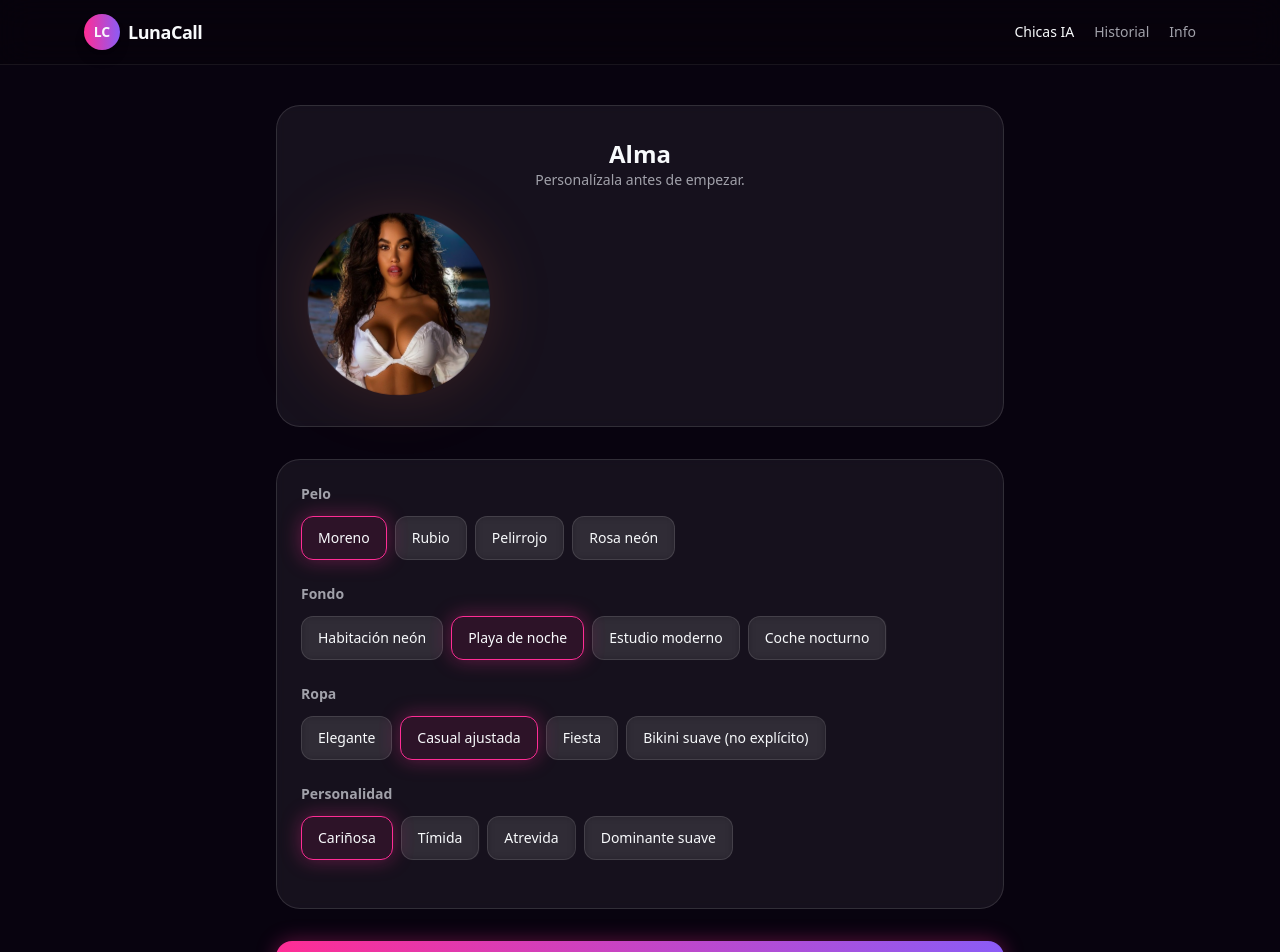
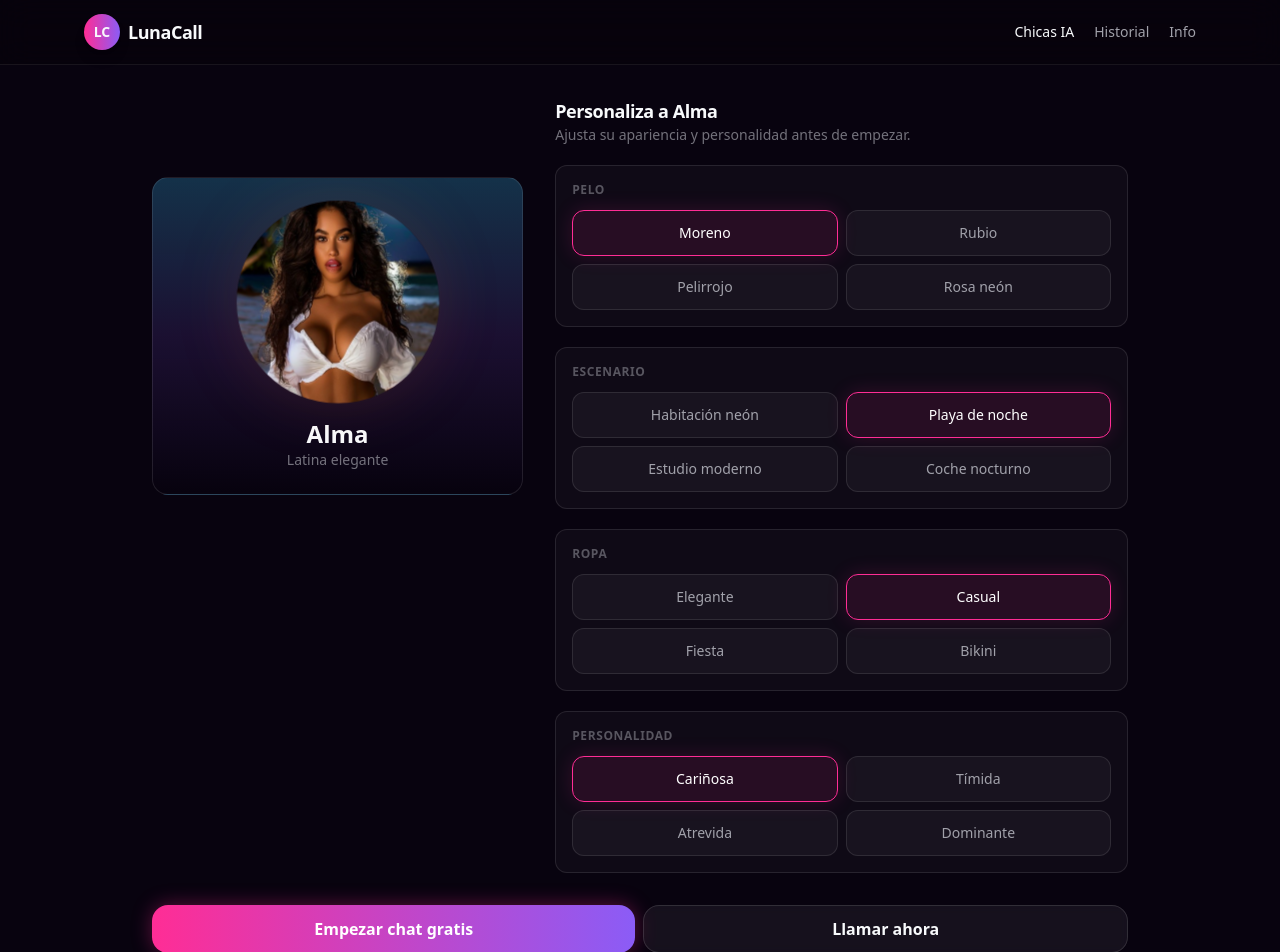
Before and after one commit to 3737631/luciaia, a Next.js app: page /luciaia/customize/alma in a window 1280 px wide. Shown: the top 952 px of the page. Built offline with nearby package versions, Linux system fonts and the light colour scheme.

Commit message:
redesign: customize page layout + chat window improvements + compact cards + hero

```diff
--- a/src/components/CustomizeClient.tsx
+++ b/src/components/CustomizeClient.tsx
@@ -7,7 +7,6 @@ import Header from "@/components/Header";
 import Footer from "@/components/Footer";
 import Avatar from "@/components/Avatar";
 import NeonButton from "@/components/NeonButton";
-import { OptionGroup } from "@/components/CustomizationPanel";
 import { Girl } from "@/data/girls";
 import { Customization, getCustomization, saveCustomization } from "@/lib/storage";
 
@@ -27,16 +26,16 @@ const backgroundOptions = [
 
 const outfitOptions = [
   { value: "elegante", label: "Elegante" },
-  { value: "casual", label: "Casual ajustada" },
+  { value: "casual", label: "Casual" },
   { value: "fiesta", label: "Fiesta" },
-  { value: "bikini-suave", label: "Bikini suave (no explícito)" },
+  { value: "bikini-suave", label: "Bikini" },
 ];
 
 const personalityOptions = [
   { value: "carinosa", label: "Cariñosa" },
   { value: "timida", label: "Tímida" },
   { value: "atrevida", label: "Atrevida" },
-  { value: "dominante", label: "Dominante suave" },
+  { value: "dominante", label: "Dominante" },
 ];
 
 const backgroundGradients: Record<string, string> = {
@@ -45,6 +44,29 @@ const backgroundGradients: Record<string, string> = {
   studio: "from-purple/25 via-white/5 to-transparent",
   "car-night": "from-purple/30 via-pink/10 to-transparent",
 };
+
+function OptionCard({
+  label,
+  selected,
+  onClick,
+}: {
+  label: string;
+  selected: boolean;
+  onClick: () => void;
+}) {
+  return (
+    <button
+      onClick={onClick}
+      className={`rounded-xl border px-4 py-3 text-sm font-medium transition-all duration-200 min-h-[44px] ${
+        selected
+          ? "border-pink bg-pink/10 text-white shadow-[0_0_20px_rgba(255,45,152,0.15)]"
+          : "border-white/10 bg-white/[0.04] text-muted hover:border-white/25 hover:text-white"
+      }`}
+    >
+      {label}
+    </button>
+  );
+}
 
 export default function CustomizeClient({ girl }: { girl: Girl }) {
   const router = useRouter();
@@ -69,12 +91,12 @@ export default function CustomizeClient({ girl }: { girl: Girl }) {
   return (
     <>
       <Header />
-      <main className="mx-auto max-w-3xl overflow-x-hidden px-4 pb-24 pt-6 sm:px-5 sm:py-10">
-        <div
-          className={`rounded-xl2 card-surface p-6 mb-8 text-center bg-gradient-to-b sm:p-8 ${backgroundGradients[custom.background]}`}
-        >
-          <h1 className="text-2xl font-bold">{girl.name}</h1>
-          <p className="mb-6 text-muted text-sm">Personalízala antes de empezar.</p>
+      <main className="mx-auto max-w-5xl overflow-x-hidden px-4 pb-32 pt-4 sm:px-6 sm:pt-8">
+        <div className="grid gap-6 sm:grid-cols-5 sm:gap-8">
+          {/* Preview */}
+          <div className="sm:col-span-2">
+            <div className={`sticky top-20 overflow-hidden rounded-2xl border border-white/10 bg-gradient-to-b ${backgroundGradients[custom.background]}`}>
+              <div className="flex flex-col items-center p-6 text-center">
                 <Avatar
                   name={girl.id}
                   accentColor={girl.accentColor}
@@ -82,39 +104,88 @@ export default function CustomizeClient({ girl }: { girl: Girl }) {
                   hair={custom.hair}
                   outfit={custom.outfit}
                   background={custom.background}
-            size={180}
+                  size={200}
                   animated
                 />
+                <h1 className="mt-4 text-2xl font-bold">{girl.name}</h1>
+                <p className="text-sm text-muted/70">{girl.style}</p>
+              </div>
+            </div>
           </div>
 
-        <div className="rounded-xl2 card-surface p-6">
-          <OptionGroup
-            label="Pelo"
-            options={hairOptions}
-            selected={custom.hair}
-            onSelect={(v) => update("hair", v)}
-          />
-          <OptionGroup
-            label="Fondo"
-            options={backgroundOptions}
-            selected={custom.background}
-            onSelect={(v) => update("background", v)}
-          />
-          <OptionGroup
-            label="Ropa"
-            options={outfitOptions}
-            selected={custom.outfit}
-            onSelect={(v) => update("outfit", v)}
-          />
-          <OptionGroup
-            label="Personalidad"
-            options={personalityOptions}
-            selected={custom.personality}
-            onSelect={(v) => update("personality", v)}
-          />
+          {/* Options */}
+          <div className="space-y-5 sm:col-span-3">
+            <div>
+              <h2 className="text-lg font-bold tracking-tight">Personaliza a {girl.name}</h2>
+              <p className="text-sm text-muted/70">Ajusta su apariencia y personalidad antes de empezar.</p>
             </div>
 
-        <div className="mt-8 flex flex-col gap-3">
+            {/* Hair */}
+            <div className="rounded-xl border border-white/10 bg-white/[0.03] p-4">
+              <p className="mb-3 text-xs font-semibold uppercase tracking-wider text-muted/50">Pelo</p>
+              <div className="grid grid-cols-2 gap-2">
+                {hairOptions.map((opt) => (
+                  <OptionCard
+                    key={opt.value}
+                    label={opt.label}
+                    selected={custom.hair === opt.value}
+                    onClick={() => update("hair", opt.value)}
+                  />
+                ))}
+              </div>
+            </div>
+
+            {/* Background */}
+            <div className="rounded-xl border border-white/10 bg-white/[0.03] p-4">
+              <p className="mb-3 text-xs font-semibold uppercase tracking-wider text-muted/50">Escenario</p>
+              <div className="grid grid-cols-2 gap-2">
+                {backgroundOptions.map((opt) => (
+                  <OptionCard
+                    key={opt.value}
+                    label={opt.label}
+                    selected={custom.background === opt.value}
+                    onClick={() => update("background", opt.value)}
+                  />
+                ))}
+              </div>
+            </div>
+
+            {/* Outfit */}
+            <div className="rounded-xl border border-white/10 bg-white/[0.03] p-4">
+              <p className="mb-3 text-xs font-semibold uppercase tracking-wider text-muted/50">Ropa</p>
+              <div className="grid grid-cols-2 gap-2">
+                {outfitOptions.map((opt) => (
+                  <OptionCard
+                    key={opt.value}
+                    label={opt.label}
+                    selected={custom.outfit === opt.value}
+                    onClick={() => update("outfit", opt.value)}
+                  />
+                ))}
+              </div>
+            </div>
+
+            {/* Personality */}
+            <div className="rounded-xl border border-white/10 bg-white/[0.03] p-4">
+              <p className="mb-3 text-xs font-semibold uppercase tracking-wider text-muted/50">Personalidad</p>
+              <div className="grid grid-cols-2 gap-2">
+                {personalityOptions.map((opt) => (
+                  <OptionCard
+                    key={opt.value}
+                    label={opt.label}
+                    selected={custom.personality === opt.value}
+                    onClick={() => update("personality", opt.value)}
+                  />
+                ))}
+              </div>
+            </div>
+          </div>
+        </div>
+
+        {/* Fixed bottom CTA */}
+        <div className="fixed bottom-0 left-0 right-0 border-t border-white/10 bg-[#08030f]/95 backdrop-blur-lg px-4 py-4 sm:static sm:mt-8 sm:border-0 sm:bg-transparent sm:px-0 sm:py-0 sm:backdrop-blur-none">
+          <div className="mx-auto max-w-5xl sm:max-w-none">
+            <div className="flex flex-col gap-2 sm:flex-row sm:justify-center">
               <NeonButton onClick={() => router.push(`/chat/${girl.id}`)} fullWidth>
                 Empezar chat gratis
               </NeonButton>
@@ -123,11 +194,10 @@ export default function CustomizeClient({ girl }: { girl: Girl }) {
                 onClick={() => router.push(`/call/${girl.id}`)}
                 fullWidth
               >
-            Probar videollamada
+                Llamar ahora
               </NeonButton>
-          <Link href="/girls" className="text-center text-sm text-muted hover:text-ink mt-2">
-            Volver a chicas
-          </Link>
+            </div>
+          </div>
         </div>
       </main>
       <Footer />
```
Also changed, not shown: src/components/ChatWindow.tsx (+28 -9 lines). Lines whose indentation alone changed are shown as unchanged.
